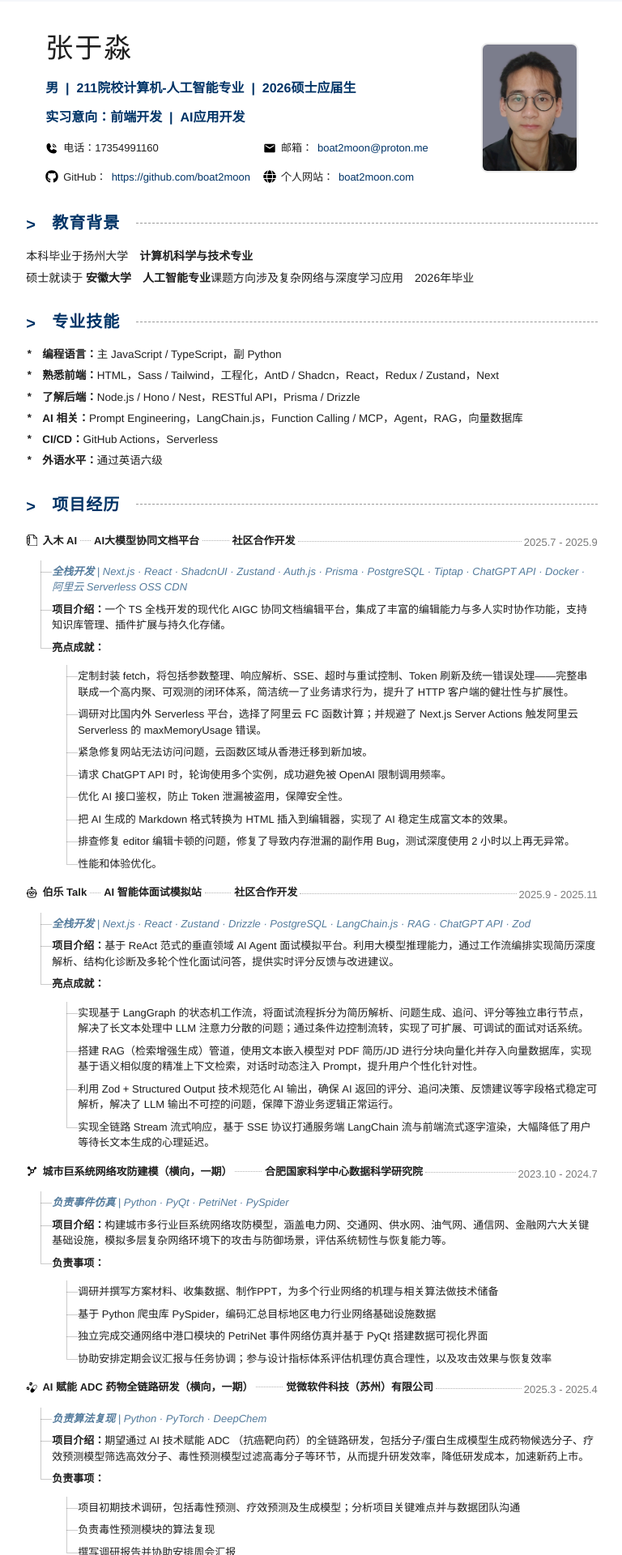
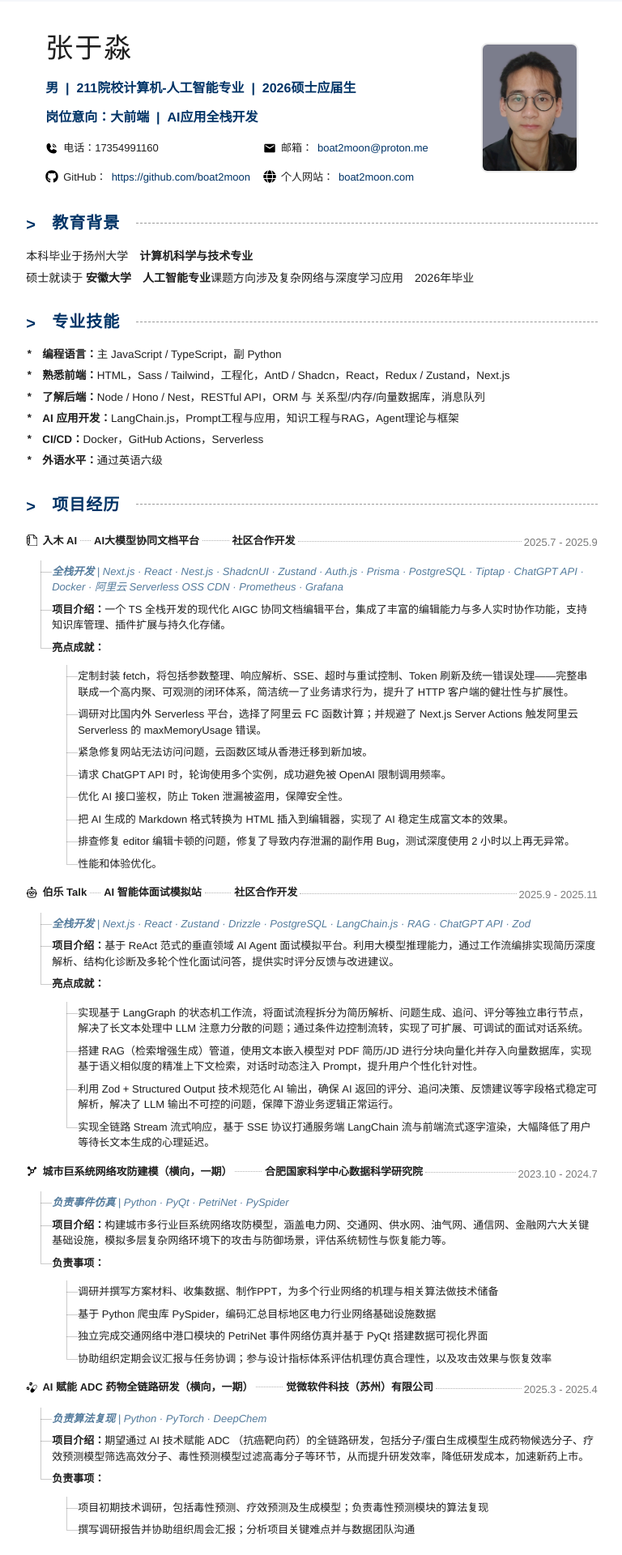
Before and after one commit to boat2moon/boat2moon, a Next.js app: page /resume in a window 1280 px wide. Shown: the part 30-1950 px from the top of the page at 81% size, without its empty margins (255-1023 px from the left). Built offline with nearby package versions, Linux system fonts and the light colour scheme.

Commit message:
doc: resume

```diff
--- a/src/app/resume/page.tsx
+++ b/src/app/resume/page.tsx
@@ -77,8 +77,7 @@ export default function ResumePage() {
               <div className={styles.tagline}>
                 男 &nbsp;|&nbsp; 211院校计算机-人工智能专业 &nbsp;|&nbsp; 2026硕士应届生
               </div>
-              {/* <div className={styles.tagline}>求职意向：JS/TS全栈开发 &nbsp;|&nbsp; AI应用开发</div> */}
-              <div className={styles.tagline}>实习意向：前端开发 &nbsp;|&nbsp; AI应用开发</div>
+              <div className={styles.tagline}>岗位意向：大前端 &nbsp;|&nbsp; AI应用全栈开发</div>
               {/* <p className={styles.summary}>
                 <strong>简历摘要：</strong>
                 AI复合型程序员，熟悉JS/TS前后端开发生态，实现A/B/C端业务闭环，了解项目工程化及CI/CD流程，并具有一定交叉行业AI算法和应用调优经验，热衷于AI大模型应用全栈开发。
@@ -146,17 +145,18 @@ export default function ResumePage() {
               </li>
               <li>
                 <strong>熟悉前端：</strong>HTML，Sass / Tailwind，工程化，AntD /
-                Shadcn，React，Redux / Zustand，Next
+                Shadcn，React，Redux / Zustand，Next.js
               </li>
               <li>
-                <strong>了解后端：</strong>Node.js / Hono / Nest，RESTful API，Prisma / Drizzle
+                <strong>了解后端：</strong>Node / Hono / Nest，RESTful API，ORM 与
+                关系型/内存/向量数据库，消息队列
               </li>
               <li>
-                <strong>AI 相关：</strong>Prompt Engineering，LangChain.js，Function Calling /
-                MCP，Agent，RAG，向量数据库
+                <strong>AI 应用开发：</strong>
+                LangChain.js，Prompt工程与应用，知识工程与RAG，Agent理论与框架
               </li>
               <li>
-                <strong>CI/CD：</strong>GitHub Actions，Serverless
+                <strong>CI/CD：</strong>Docker，GitHub Actions，Serverless
               </li>
               <li>
                 <strong>外语水平：</strong>通过英语六级
@@ -207,9 +207,9 @@ export default function ResumePage() {
                   <li>
                     <div className={styles.node}>
                       <span className={styles.nodeTags}>
-                        <strong>全栈开发</strong> | Next.js · React · ShadcnUI · Zustand · Auth.js ·
-                        Prisma · PostgreSQL · Tiptap · ChatGPT API · Docker · 阿里云 Serverless OSS
-                        CDN
+                        <strong>全栈开发</strong> | Next.js · React · Nest.js · ShadcnUI · Zustand ·
+                        Auth.js · Prisma · PostgreSQL · Tiptap · ChatGPT API · Docker · 阿里云
+                        Serverless OSS CDN · Prometheus · Grafana
                       </span>
                     </div>
                   </li>
@@ -370,7 +370,7 @@ export default function ResumePage() {
                         搭建数据可视化界面
                       </li>
                       <li>
-                        协助安排定期会议汇报与任务协调；参与设计指标体系评估机理仿真合理性，以及攻击效果与恢复效率
+                        协助组织定期会议汇报与任务协调；参与设计指标体系评估机理仿真合理性，以及攻击效果与恢复效率
                       </li>
                     </ul>
                   </li>
@@ -417,10 +417,9 @@ export default function ResumePage() {
                     </div>
                     <ul>
                       <li>
-                        项目初期技术调研，包括毒性预测、疗效预测及生成模型；分析项目关键难点并与数据团队沟通
+                        项目初期技术调研，包括毒性预测、疗效预测及生成模型；负责毒性预测模块的算法复现
                       </li>
-                      <li>负责毒性预测模块的算法复现</li>
-                      <li>撰写调研报告并协助安排周会汇报</li>
+                      <li>撰写调研报告并协助组织周会汇报；分析项目关键难点并与数据团队沟通</li>
                     </ul>
                   </li>
                 </ul>
@@ -446,7 +445,7 @@ export default function ResumePage() {
               <li>
                 <strong>专利1：</strong>
                 《基于图储备池计算的有限观测下电网扰动时空协同监测方法》，申请号
-                202511169552X，已受理。
+                202511169552X，已实审。
               </li>
             </ul>
           </section>
```
